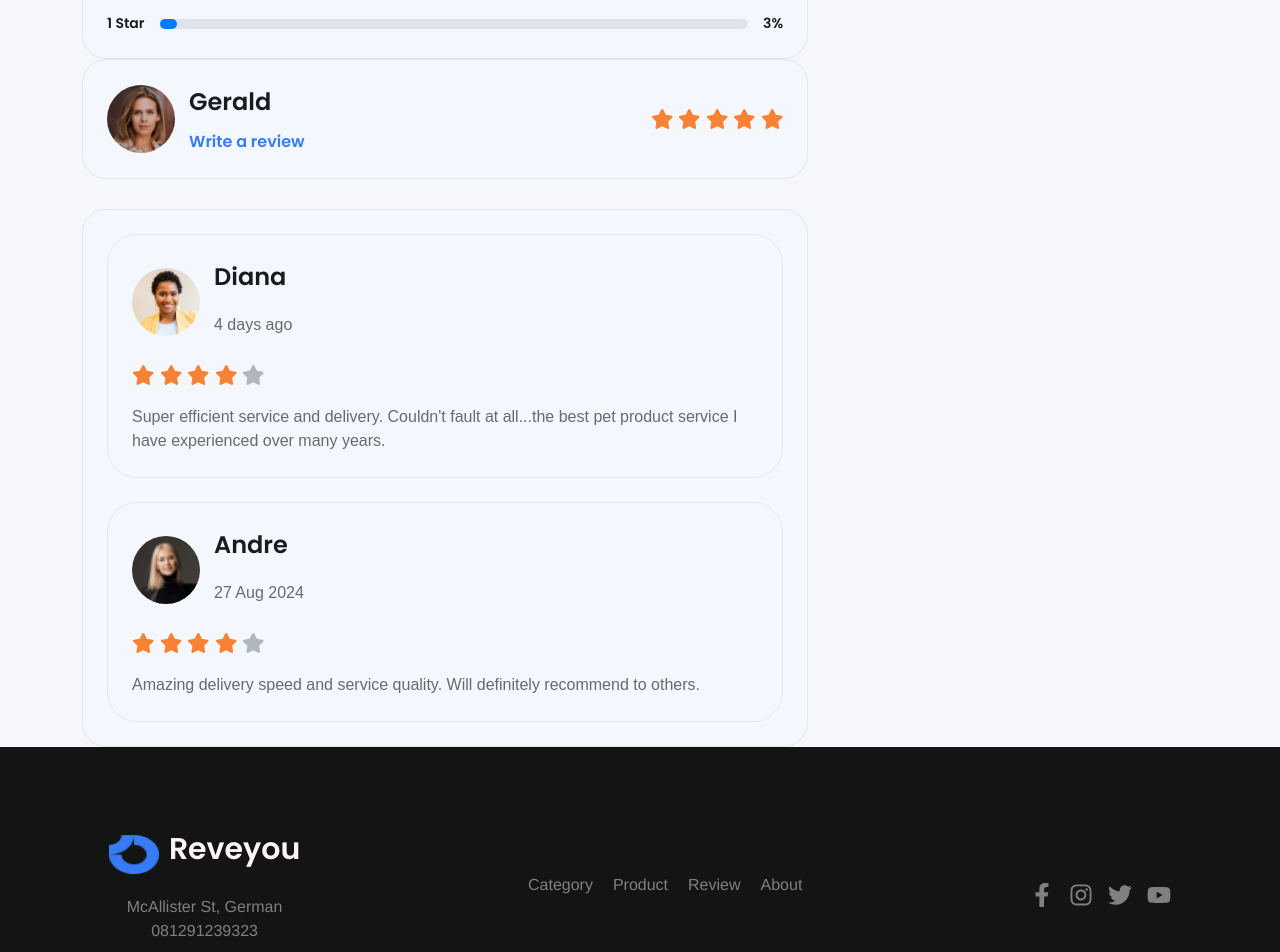
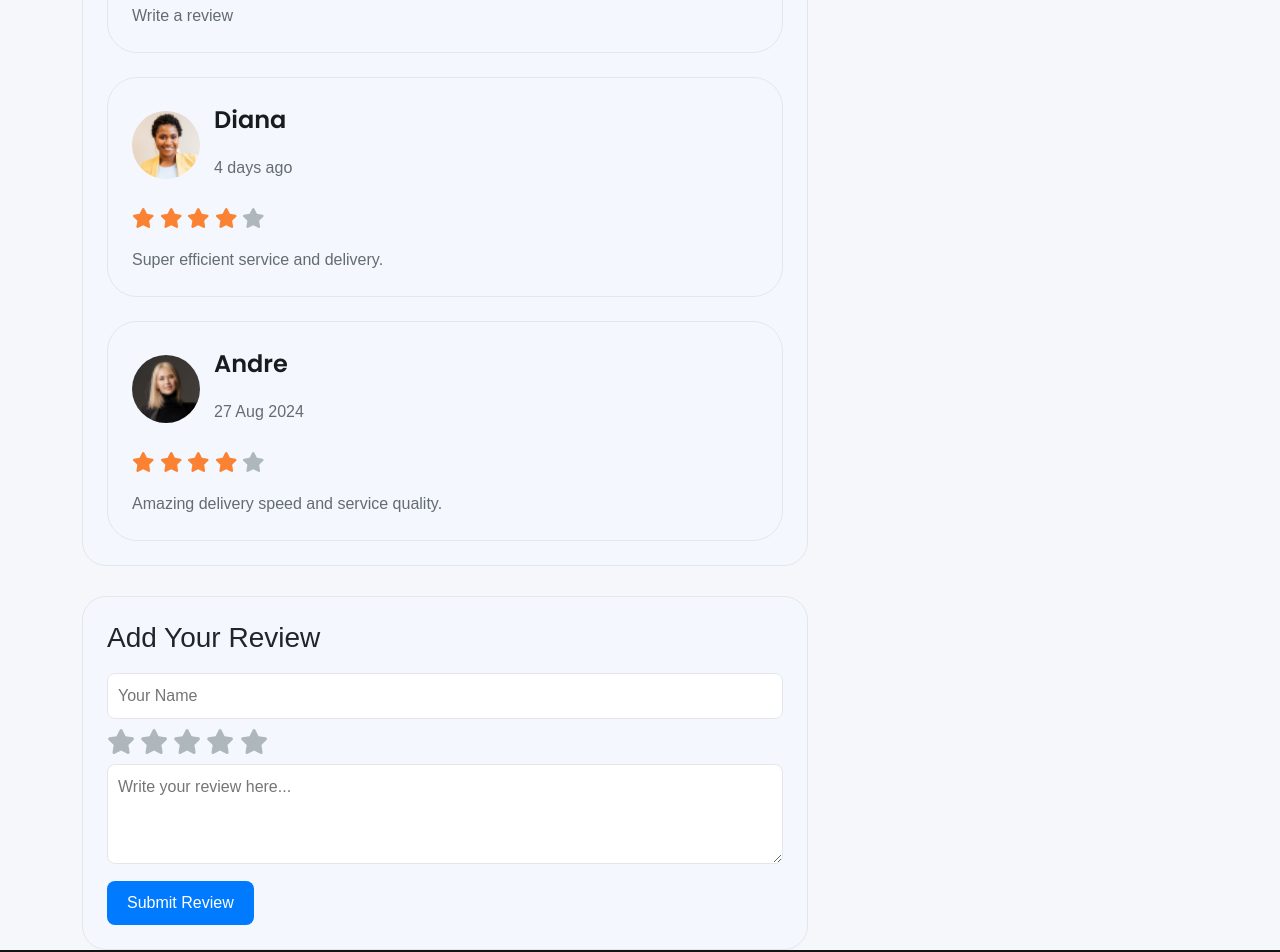
Before and after one commit to saraabdelrhman/wallet-market-master, a React (Create React App) app: page /reviews in a window 1280 px wide. Shown: the part 660-1612 px from the top of the page. Built offline with nearby package versions, Linux system fonts and the light colour scheme; no server answers.

Commit message:
review page

```diff
--- a/package.json
+++ b/package.json
@@ -21,7 +21,7 @@
     "react-dom": "^18.3.1",
     "react-feather": "^2.0.10",
     "react-icons": "^5.3.0",
-    "react-router-dom": "^6.26.0",
+    "react-router-dom": "^6.26.2",
     "react-scripts": "5.0.1",
     "react-select": "^5.8.1",
     "react-toastify": "^10.0.5",
--- a/src/App.js
+++ b/src/App.js
@@ -17,6 +17,7 @@ import Products from './components/Products';
 import NotFound from './components/Notfound';
 import Reports from './components/Reports';
 import Forgotpass from './components/Forgotpass';
+import Thanks from './components/Thanks';
 import Reset from './components/Reset';
 function App() {
   return (
@@ -41,6 +42,7 @@ function App() {
              <Route path="/Reports" element={<Reports/>} />
              <Route path="/Forgotpass" element={<Forgotpass/>} />
              <Route path="/Reset" element={<Reset/>} />
+             <Route path="/Thanks" element={<Thanks/>} />
 
 
              <Route path='*' element={<NotFound/>}/>
--- a/src/components/Reviews.js
+++ b/src/components/Reviews.js
@@ -1,13 +1,45 @@
-import React from "react";
+import React, { useState } from "react";
 import img1 from './images/image 6 (1).png';
 import img2 from './images/image 6 (2).png';
 import img3 from './images/image 6 (3).png';
-
 // Import Font Awesome for star icons
 import { FontAwesomeIcon } from '@fortawesome/react-fontawesome';
 import { faStar, faStar as faStarEmpty } from '@fortawesome/free-solid-svg-icons';
+import { Link } from "react-router-dom";
 
 export default function Reviews() {
+  // State to hold reviews and new review data
+  const [reviews, setReviews] = useState([
+    { name: "Gerald", stars: 5, review: "Write a review", image: img1, date: "1 day ago" },
+    { name: "Diana", stars: 4, review: "Super efficient service and delivery.", image: img2, date: "4 days ago" },
+    { name: "Andre", stars: 4, review: "Amazing delivery speed and service quality.", image: img3, date: "27 Aug 2024" }
+  ]);
+
+  const [newReview, setNewReview] = useState({ name: '', stars: 0, review: '' });
+  const [showModal, setShowModal] = useState(false);  // State to handle modal visibility
+
+  // Function to handle form submission
+  const handleSubmit = (e) => {
+    e.preventDefault();
+    if (newReview.name && newReview.stars > 0 && newReview.review) {
+      const currentDate = new Date().toLocaleDateString("en-US", { day: 'numeric', month: 'short', year: 'numeric' });
+      const updatedReviews = [...reviews, { ...newReview, date: currentDate, image: img1 }]; // Use a default image
+      setReviews(updatedReviews);
+      setNewReview({ name: '', stars: 0, review: '' }); // Reset form
+      setShowModal(true);  // Show the modal after submission
+    }
+  };
+
+  // Function to close modal
+  const closeModal = () => {
+    setShowModal(false);
+  };
+
+  // Function to set the star rating for new review
+  const handleStarClick = (rating) => {
+    setNewReview((prevReview) => ({ ...prevReview, stars: rating }));
+  };
+
   return (
     <div className="container w-100">
       <header className="header" style={{ backgroundColor: "#EEF5FF" }}>
@@ -33,54 +65,35 @@ export default function Reviews() {
             </div>
           </div>
 
-          {/* Star Rating Breakdown */}
-          <div style={ratingBreakdownContainerStyle}>
-            {renderRatingRow(5, 70)}
-            {renderRatingRow(4, 20)}
-            {renderRatingRow(3, 10)}
-            {renderRatingRow(2, 5)}
-            {renderRatingRow(1, 3)}
+          {/* Display all reviews */}
+          <div style={additionalReviewsStyle}>
+            {reviews.map((r, index) => (
+              <ReviewItem key={index} name={r.name} date={r.date} stars={r.stars} review={r.review} image={r.image} />
+            ))}
           </div>
 
-          {/* Individual Review Cards */}
-          <div className="review-card" style={reviewCardStyle}>
-            <div className="reviewer" style={reviewerStyle}>
-              <img
-                className="reviewer-image"
-                src={img1}
-                alt="Reviewer"
-                style={reviewerImageStyle}
+          {/* Form to submit a new review */}
+          <div style={newReviewFormStyle}>
+            <h3>Add Your Review</h3>
+            <form onSubmit={handleSubmit}>
+              <input
+                type="text"
+                placeholder="Your Name"
+                value={newReview.name}
+                onChange={(e) => setNewReview({ ...newReview, name: e.target.value })}
+                style={inputStyle}
               />
-              <div className="reviewer-details" style={reviewerDetailsStyle}>
-                <div className="reviewer-name" style={reviewerNameStyle}>
-                  Gerald
-                </div>
-                <div className="reviewer-action" style={writeReviewStyle}>
-                  Write a review
-                </div>
+              <div style={starsContainerStyle}>
+                {renderStarsForForm(newReview.stars, handleStarClick)}
               </div>
-            </div>
-            <div className="review-stars" style={starsContainerStyle}>
-              {renderStars(5)}
-            </div>
-          </div>
-
-          {/* Additional Reviews */}
-          <div style={additionalReviewsStyle}>
-            <ReviewItem
-              name="Diana"
-              date="4 days ago"
-              stars={4}
-              review="Super efficient service and delivery. Couldn't fault at all...the best pet product service I have experienced over many years."
-              image={img2}
-            />
-            <ReviewItem
-              name="Andre"
-              date="27 Aug 2024"
-              stars={4}
-              review="Amazing delivery speed and service quality. Will definitely recommend to others."
-              image={img3}
-            />
+              <textarea
+                placeholder="Write your review here..."
+                value={newReview.review}
+                onChange={(e) => setNewReview({ ...newReview, review: e.target.value })}
+                style={textareaStyle}
+              ></textarea>
+              <button type="submit" style={submitButtonStyle}>Submit Review</button>
+            </form>
           </div>
         </div>
 
@@ -98,11 +111,33 @@ export default function Reviews() {
           </div>
         </div>
       </div>
+
+      {/* Modal for submitting the review */}
+      {showModal && (
+        <div className="modal" style={modalStyle}>
+          <div className="modal-content" style={modalContentStyle}>
+            <h3>Rate your recent experience</h3>
+            <div style={starsContainerStyle}>
+              {renderStarsForForm(newReview.stars, handleStarClick)}
+            </div>
+            <textarea
+              placeholder="What is your experience?"
+              value={newReview.review}
+              style={textareaStyle}
+              readOnly
+            ></textarea>
+            <div style={modalActionsStyle}>
+             <Link to={'/thanks'}> <button onClick={closeModal} style={confirmButtonStyle}>Yes</button></Link>
+              <button onClick={closeModal} style={cancelButtonStyle}>Cancel</button>
+            </div>
+          </div>
+        </div>
+      )}
     </div>
   );
 }
 
-// Helper to render individual reviews
+// Review item component for reusability with image as a prop
 const ReviewItem = ({ name, date, stars, review, image }) => (
   <div style={reviewItemStyle}>
     <div style={reviewerStyle}>
@@ -125,7 +160,7 @@ const ReviewItem = ({ name, date, stars, review, image }) => (
   </div>
 );
 
-// Helper to render stars
+// Render stars for display
 const renderStars = (count) => {
   const stars = [];
   for (let i = 0; i < 5; i++) {
@@ -140,18 +175,110 @@ const renderStars = (count) => {
   return stars;
 };
 
-// Helper to render the rating breakdown
-const renderRatingRow = (stars, percentage) => (
-  <div style={ratingRowStyle}>
-    <div style={starLabelStyle}>{stars} Star</div>
-    <div style={ratingBarContainerStyle}>
-      <div style={{ ...ratingBarStyle, width: `${percentage}%` }}></div>
-    </div>
-    <div style={ratingPercentageStyle}>{percentage}%</div>
-  </div>
-);
+// Render stars for form submission with click functionality
+const renderStarsForForm = (selectedStars, onClick) => {
+  const stars = [];
+  for (let i = 1; i <= 5; i++) {
+    stars.push(
+      <FontAwesomeIcon
+        key={i}
+        icon={i <= selectedStars ? faStar : faStarEmpty}
+        onClick={() => onClick(i)}
+        style={{ color: i <= selectedStars ? "#FA8232" : "#ADB7BC", fontSize: "25px", cursor: "pointer" }}
+      />
+    );
+  }
+  return stars;
+};
 
-// Styles
+// Modal Styles
+const modalStyle = {
+  position: "fixed",
+  top: 0,
+  left: 0,
+  width: "100%",
+  height: "100%",
+  backgroundColor: "rgba(0, 0, 0, 0.5)",
+  display: "flex",
+  justifyContent: "center",
+  alignItems: "center",
+  zIndex: 1000
+};
+
+const modalContentStyle = {
+  width: "400px",
+  backgroundColor: "#fff",
+  padding: "20px",
+  borderRadius: "8px",
+  display: "flex",
+  flexDirection: "column",
+  alignItems: "center",
+};
+
+const modalActionsStyle = {
+  display: "flex",
+  justifyContent: "space-around",
+  marginTop: "20px",
+  width: "100%"
+};
+
+const confirmButtonStyle = {
+  padding: "10px 20px",
+  backgroundColor: "#007AFF",
+  color: "#fff",
+  border: "none",
+  borderRadius: "8px",
+  cursor: "pointer",
+};
+
+const cancelButtonStyle = {
+  padding: "10px 20px",
+  backgroundColor: "#fff",
+  color: "#007AFF",
+  border: "1px solid #007AFF",
+  borderRadius: "8px",
+  cursor: "pointer",
+};
+
+// Form Styles
+const newReviewFormStyle = {
+  width: "100%",
+  padding: "24px",
+  background: "#F5F7FE",
+  borderRadius: "24px",
+  border: "1px #E4E7E9 solid",
+  marginTop: "30px",
+};
+
+const inputStyle = {
+  width: "100%",
+  padding: "10px",
+  margin: "10px 0",
+  fontSize: "16px",
+  borderRadius: "8px",
+  border: "1px solid #E4E7E9",
+};
+
+const textareaStyle = {
+  width: "100%",
+  padding: "10px",
+  margin: "10px 0",
+  fontSize: "16px",
+  borderRadius: "8px",
+  border: "1px solid #E4E7E9",
+  minHeight: "100px",
+};
+
+const submitButtonStyle = {
+  padding: "10px 20px",
+  backgroundColor: "#007AFF",
+  color: "#fff",
+  border: "none",
+  borderRadius: "8px",
+  cursor: "pointer",
+};
+
+// Styles for existing components
 const reviewsContainerStyle = {
   display: "flex",
   justifyContent: "space-between",
@@ -210,61 +337,26 @@ const ratingNumberStyle = {
   color: "#191C1F",
 };
 
-const ratingBreakdownContainerStyle = {
-  width: '100%',
+const additionalReviewsStyle = {
+  width: "100%",
   padding: "24px",
   background: "#F5F7FE",
   borderRadius: "24px",
-  border: "1px solid #E4E7E9",
+  border: "1px #E4E7E9 solid",
   flexDirection: "column",
   display: "inline-flex",
   gap: "24px",
 };
 
-const ratingRowStyle = {
-  display: "flex",
-  justifyContent: "space-between",
-  alignItems: "center",
-};
-
-const starLabelStyle = {
-  fontSize: "14px",
-  fontFamily: "Poppins",
-  fontWeight: "500",
-  color: "#191C1F",
-};
-
-const ratingBarContainerStyle = {
-  flex: 1,
-  background: "rgba(120, 120, 128, 0.16)",
-  height: "10px",
-  borderRadius: "50px",
-  margin: "0 15px",
-};
-
-const ratingBarStyle = {
-  background: "#007AFF",
-  height: "100%",
-  borderRadius: "50px",
-};
-
-const ratingPercentageStyle = {
-  fontSize: "14px",
-  fontFamily: "Poppins",
-  fontWeight: "500",
-  color: "#191C1F",
-};
-
-const reviewCardStyle = {
-  alignSelf: "stretch",
+const reviewItemStyle = {
+  width: "100%",
   padding: "24px",
   background: "#F5F7FE",
-  borderRadius: "24px",
-  border: "1px solid #E4E7E9",
+  borderRadius: "30px",
+  border: "1px #E4E7E9 solid",
   display: "flex",
-  justifyContent: "space-between",
-  alignItems: "center",
-  marginBottom: "30px",
+  flexDirection: "column",
+  gap: "20px",
 };
 
 const reviewerStyle = {
@@ -292,40 +384,6 @@ const reviewerNameStyle = {
   color: "#191C1F",
 };
 
-const writeReviewStyle = {
-  fontSize: "16px",
-  fontFamily: "Poppins",
-  fontWeight: "400",
-  color: "#377BF7",
-};
-
-const starsContainerStyle = {
-  display: "flex",
-  gap: "5px",
-};
-
-const additionalReviewsStyle = {
-  width: "100%",
-  padding: "24px",
-  background: "#F5F7FE",
-  borderRadius: "24px",
-  border: "1px #E4E7E9 solid",
-  flexDirection: "column",
-  display: "inline-flex",
-  gap: "24px",
-};
-
-const reviewItemStyle = {
-  width: "100%",
-  padding: "24px",
-  background: "#F5F7FE",
-  borderRadius: "30px",
-  border: "1px #E4E7E9 solid",
-  display: "flex",
-  flexDirection: "column",
-  gap: "20px",
-};
-
 const reviewDateStyle = {
   paddingTop: "8px",
   paddingBottom: "8px",
@@ -340,6 +398,11 @@ const reviewTextStyle = {
   color: "#636C71",
   fontSize: "16px",
   fontWeight: "400",
+};
+
+const starsContainerStyle = {
+  display: "flex",
+  gap: "5px",
 };
 
 const rightSectionStyle = {
--- /dev/null
+++ b/src/components/Thanks.js
@@ -0,0 +1,262 @@
+import React, { useState } from "react";
+import img1 from './images/image 6 (3).png';
+
+export default function Reviews() {
+  // State to manage the review data
+  const [review, setReview] = useState({
+    id: 1,
+    productName: "Nike Pegasus 41 PQ",
+    reviewer: "Diana",
+    date: "4 days ago",
+    stars: 4,
+    reviewText:
+      "Super efficient service and delivery. Couldn't fault at all...the best pet product service I have experienced over many years.",
+  });
+
+  const [isEditing, setIsEditing] = useState(false); // Toggle for edit mode
+  const [editReviewText, setEditReviewText] = useState(review.reviewText); // Temporary state for editing review text
+
+  // Delete the review (set the state to null to simulate deletion)
+  const handleDelete = () => {
+    setReview(null); // This removes the review by setting it to null
+  };
+
+  // Toggle edit mode and save changes
+  const handleEdit = () => {
+    if (isEditing) {
+      // Save changes
+      setReview({ ...review, reviewText: editReviewText });
+    }
+    setIsEditing(!isEditing); // Toggle edit mode
+  };
+
+  // Update the review text during editing
+  const handleReviewTextChange = (e) => {
+    setEditReviewText(e.target.value);
+  };
+
+  if (!review) {
+    return (
+      <div className="container w-100 ">
+        <header className="header" style={{ backgroundColor: "#EEF5FF" }}>
+          <h1 className="text-center mt-5 mb-5 fw-bold">Review Deleted</h1>
+        </header>
+        <div style={{ textAlign: 'center' }}>
+          <p>Your review has been deleted.</p>
+          <button
+            style={{
+              backgroundColor: '#FFF',
+              color: '#377BF7',
+              border: '1px solid #377BF7',
+              borderRadius: '8px',
+              padding: '10px 20px',
+              fontFamily: 'Poppins',
+              fontWeight: '500',
+              cursor: 'pointer',
+            }}
+            onClick={() => window.location.reload()}
+          >
+            Back to Home
+          </button>
+        </div>
+      </div>
+    );
+  }
+
+  return (
+    <div className="container w-100">
+      <header className="header" style={{ backgroundColor: "#EEF5FF" }}>
+        <h1 className="text-center mt-5 mb-5 fw-bold">Thanks For Your Review!</h1>
+      </header>
+
+      <div
+        style={{
+          width: "100%",
+          maxWidth: "600px",
+          margin: "0 auto",
+          padding: "24px",
+          background: "#FFF",
+          borderRadius: "16px",
+          border: "1px solid #E4E7E9",
+          display: "flex",
+          flexDirection: "column",
+          gap: "16px",
+        }}
+      >
+        {/* Review Pending Notice */}
+        <div
+          style={{
+            padding: "16px",
+            background: "#377BF7",
+            borderRadius: "12px",
+            display: "flex",
+            justifyContent: "center",
+            alignItems: "center",
+          }}
+        >
+          <div
+            style={{
+              color: "white",
+              fontSize: "14px",
+              fontFamily: "Poppins",
+              fontWeight: "600",
+            }}
+          >
+            Your review is pending, wait until admin approves.
+          </div>
+        </div>
+
+        {/* Review Item */}
+        <div>
+          <div
+            style={{
+              fontSize: "24px",
+              fontFamily: "Poppins",
+              fontWeight: "600",
+              color: "#191C1F",
+              marginBottom: "16px",
+            }}
+          >
+            {review.productName}
+          </div>
+
+          {/* Reviewer Info */}
+          <div style={{ display: "flex", alignItems: "center", gap: "16px" }}>
+            <img
+              src={img1}
+              alt="Reviewer"
+              style={{
+                width: "68px",
+                height: "68px",
+                borderRadius: "50%",
+                objectFit: "cover",
+              }}
+            />
+            <div style={{ display: "flex", flexDirection: "column" }}>
+              <div
+                style={{
+                  fontSize: "16px",
+                  fontFamily: "Poppins",
+                  fontWeight: "600",
+                  color: "#191C1F",
+                }}
+              >
+                {review.reviewer}
+              </div>
+              <div
+                style={{
+                  fontSize: "14px",
+                  fontFamily: "Poppins",
+                  color: "#636C71",
+                  fontWeight: "400",
+                }}
+              >
+                {review.date}
+              </div>
+            </div>
+
+            {/* Star Rating */}
+            <div style={{ display: "flex", alignItems: "center", gap: "4px" }}>
+              {Array.from({ length: 5 }).map((_, index) => (
+                <span key={index} style={{ color: index < review.stars ? "#FA8232" : "#ADB7BC", fontSize: "20px" }}>
+                  ★
+                </span>
+              ))}
+            </div>
+          </div>
+        </div>
+
+        <hr style={{ border: "none", borderTop: "1px solid #D9D9D9", margin: "16px 0" }} />
+
+        {/* Review Content */}
+        {isEditing ? (
+          <textarea
+            value={editReviewText}
+            onChange={handleReviewTextChange}
+            style={{
+              width: "100%",
+              padding: "12px",
+              fontSize: "14px",
+              fontFamily: "Poppins",
+              borderRadius: "8px",
+              border: "1px solid #E4E7E9",
+            }}
+          />
+        ) : (
+          <div>
+            <div
+              style={{
+                fontSize: "18px",
+                fontFamily: "Poppins",
+                fontWeight: "600",
+                color: "#191C1F",
+                marginBottom: "8px",
+              }}
+            >
+              Super efficient service and delivery
+            </div>
+            <div
+              style={{
+                fontSize: "14px",
+                fontFamily: "Poppins",
+                color: "#636C71",
+                fontWeight: "400",
+              }}
+            >
+              {review.reviewText}
+            </div>
+          </div>
+        )}
+
+        {/* Edit/Delete Actions */}
+        <div style={{ display: "flex", justifyContent: "space-between" }}>
+          <div style={{ display: "flex", gap: "16px" }}>
+            <div
+              style={{
+                display: "flex",
+                alignItems: "center",
+                gap: "4px",
+                cursor: "pointer",
+              }}
+              onClick={handleEdit}
+            >
+              <i className="fas fa-edit" style={{ color: "#636C71" }}></i>
+              <span
+                style={{
+                  color: "#636C71",
+                  fontSize: "14px",
+                  fontFamily: "Poppins",
+                  fontWeight: "400",
+                }}
+              >
+                {isEditing ? "Save" : "Edit"}
+              </span>
+            </div>
+
+            <div
+              style={{
+                display: "flex",
+                alignItems: "center",
+                gap: "4px",
+                cursor: "pointer",
+              }}
+              onClick={handleDelete}
+            >
+              <i className="fas fa-trash" style={{ color: "#636C71" }}></i>
+              <span
+                style={{
+                  color: "#636C71",
+                  fontSize: "14px",
+                  fontFamily: "Poppins",
+                  fontWeight: "400",
+                }}
+              >
+                Delete
+              </span>
+            </div>
+          </div>
+        </div>
+      </div>
+    </div>
+  );
+}
```
Also changed, not shown: 1 other file (tests, documents, lock files or other folders).
